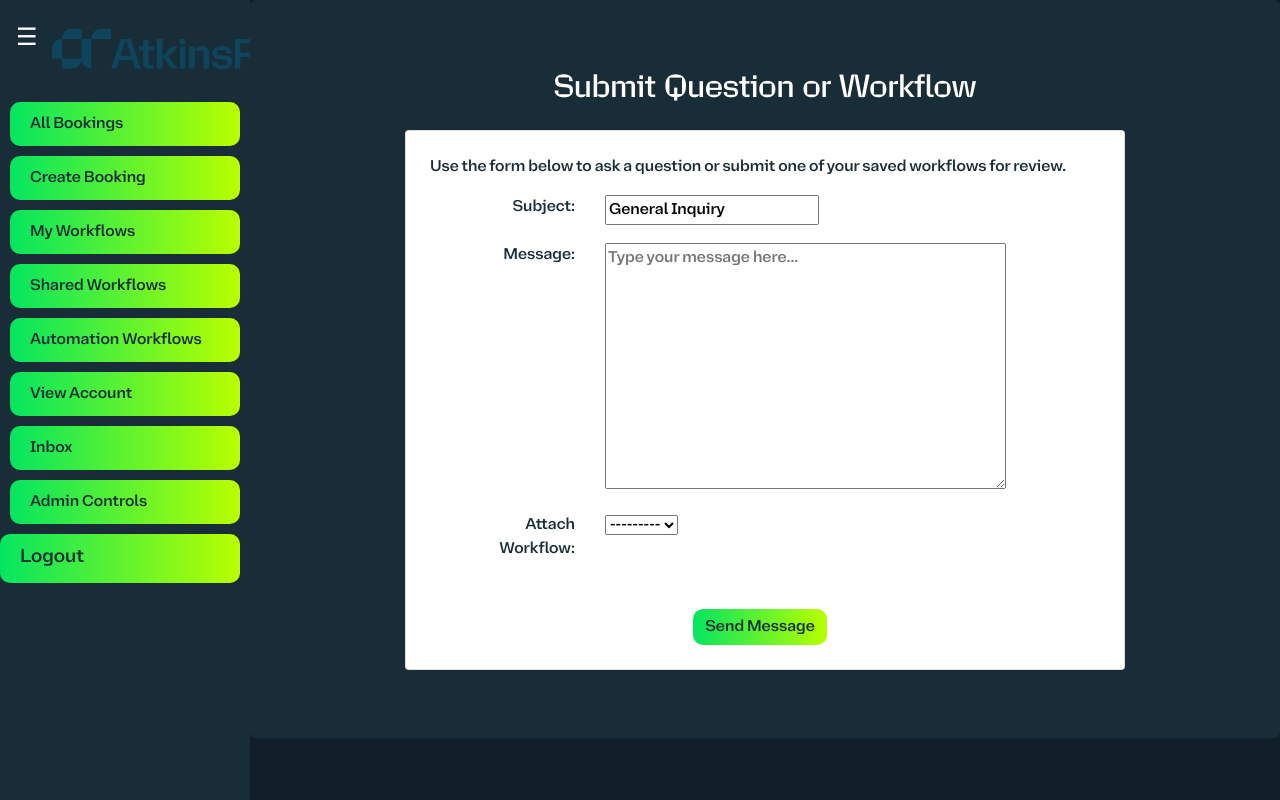
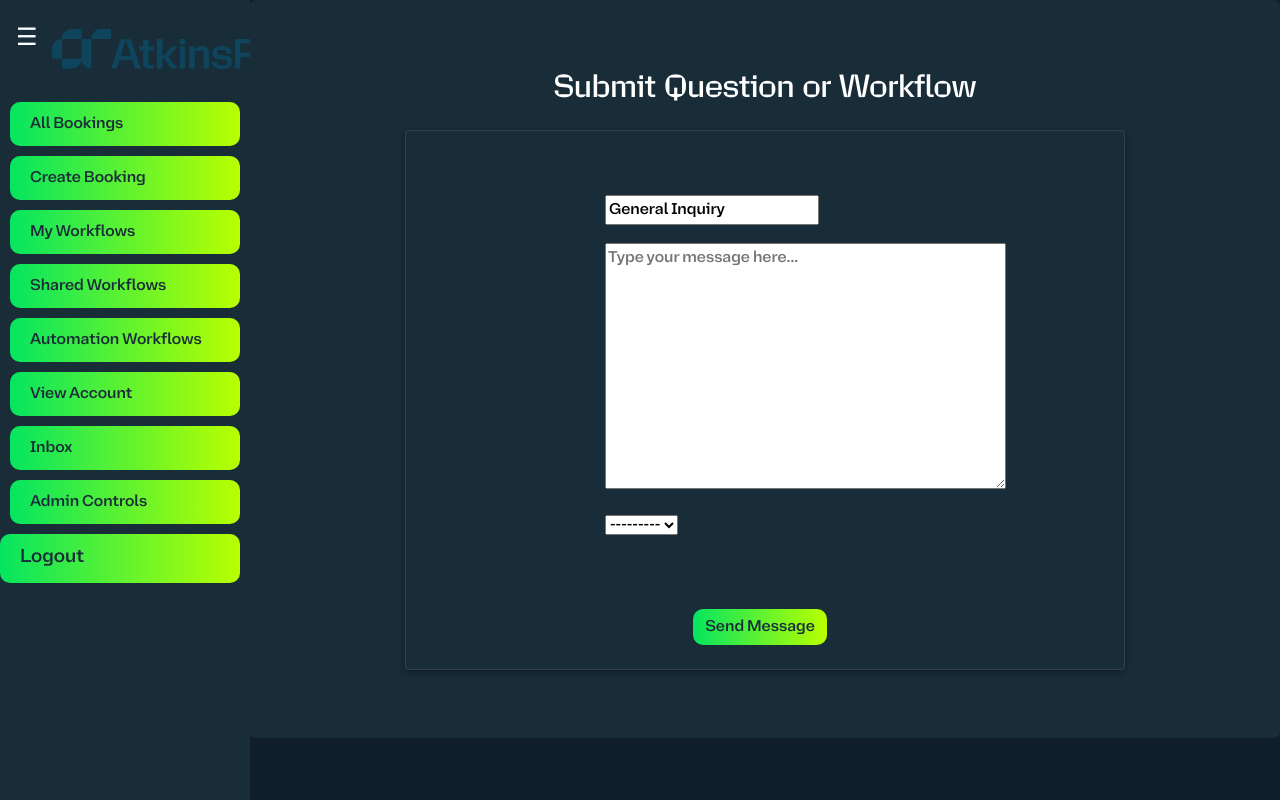
Before and after one commit to CurtisHai/Automation, a Django app: page /contact/ in a window 1280 px wide. Run offline with Django 5.2, Linux system fonts and the light colour scheme; a user stored in the database is signed in; data that the repository does not hold is empty; some libraries are stand-ins or nearby versions.

Commit message:
style: darken background and card

```diff
--- a/equipment_booking_app/workflow_automation/static/css/styles.css
+++ b/equipment_booking_app/workflow_automation/static/css/styles.css
@@ -1,7 +1,7 @@
 /* Page layout */
 body {
-    background-color: #BEDAE5;
-    color: #192d38;
+    background-color: #101e29;
+    color: white;
     font-family: 'Bienvenue', sans-serif;
     min-height: 100vh;
     display: flex;
@@ -108,8 +108,10 @@ main {
 }
 
 .card {
-    background-color: #ffffff;
-    color: #192d38;
+    background-color: #192d38;
+    color: white;
+    border: 1px solid rgba(255, 255, 255, 0.1);
+    box-shadow: 0 2px 6px rgba(0, 0, 0, 0.4);
 }
 /* Sidebar */
 .sidebar {
```
